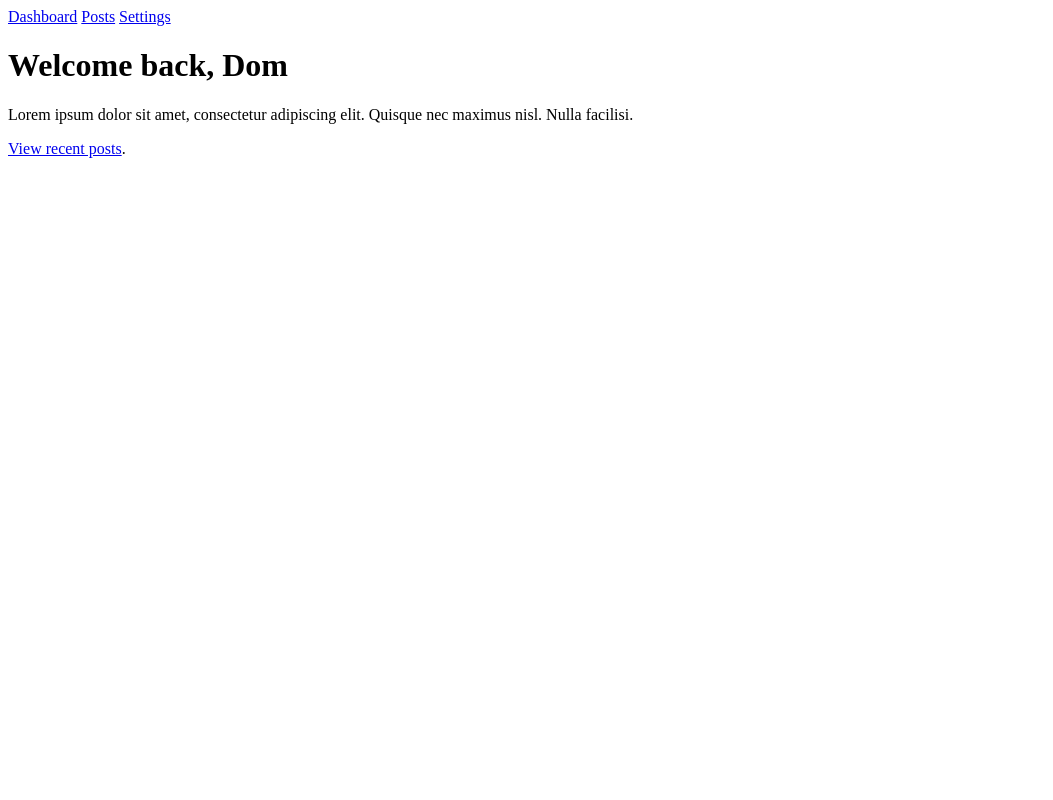
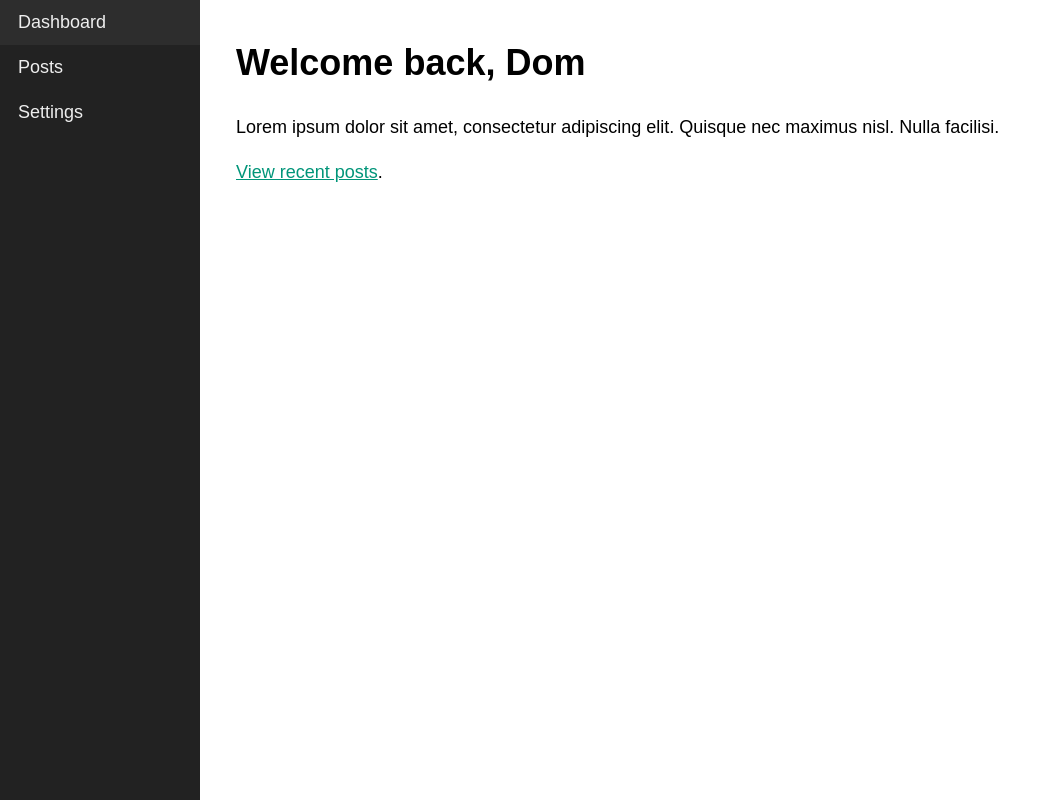
Before and after one commit to tfuamu1/Single-Page-App, a website with bundled scripts: page frontend/index.html in a window 1280 px wide. Shown: the whole page, without its empty margins (0-1053 px from the left). Built offline with nearby package versions, Linux system fonts and the light colour scheme.

Commit message:
#6 Add posts and settings

```diff
--- a/frontend/index.html
+++ b/frontend/index.html
@@ -4,6 +4,7 @@
     <meta charset="UTF-8">
     <meta name="viewport" content="width=device-width, initial-scale=1.0">
     <title>Moviegoer Blog</title>
+    <link rel="stylesheet" href="/static/css/index.css">
 </head>
 <body>
     <nav class="nav">
--- /dev/null
+++ b/frontend/static/css/index.css
@@ -0,0 +1,37 @@
+body {
+    --nav-width: 200px;
+    margin: 0 0 0 var(--nav-width);
+    font-family: 'Quicksand', sans-serif;
+    font-size: 18px;
+}
+
+.nav {
+    position: fixed;
+    top: 0;
+    left: 0;
+    width: var(--nav-width);
+    height: 100vh;
+    background: #222222;
+}
+
+.nav__link {
+    display: block;
+    padding: 12px 18px;
+    text-decoration: none;
+    color: #eeeeee;
+    font-weight: 500;
+}
+
+.nav__link:hover {
+    background: rgba(255, 255, 255, 0.05);
+}
+
+#app {
+    margin: 2em;
+    line-height: 1.5;
+    font-weight: 500;
+}
+
+a {
+    color: #009579;
+}
--- a/frontend/static/js/index.js
+++ b/frontend/static/js/index.js
@@ -1,4 +1,6 @@
 import Dashboard from "./views/Dashboard.js";
+import Posts from "./views/Posts.js";
+import Settings from "./views/Settings.js";
 
 const navigateTo = (url) => {
   history.pushState(null, null, url);
@@ -8,8 +10,8 @@ const navigateTo = (url) => {
 const router = async () => {
   const routes = [
     { path: "/", view: Dashboard },
-    // { path: "/posts", view: () => console.log("Viewing Posts") },
-    // { path: "/settings", view: () => console.log("Viewing Settings") },
+    { path: "/posts", view: Posts },
+    { path: "/settings", view: Settings },
   ];
 
   // Test each route for potential match
--- /dev/null
+++ b/frontend/static/js/views/Posts.js
@@ -0,0 +1,19 @@
+import AbstractView from "./AbstractView.js";
+
+export default class extends AbstractView {
+  constructor() {
+    super();
+    this.setTitle("Posts");
+  }
+
+  async getHtml() {
+    return `
+            <h1>Posts</h1>
+            <p>
+                Lorem ipsum dolor sit amet, consectetur adipiscing elit.
+                Quisque nec maximus nisl. Nulla facilisi.
+             </p>
+
+        `;
+  }
+}
--- /dev/null
+++ b/frontend/static/js/views/Settings.js
@@ -0,0 +1,19 @@
+import AbstractView from "./AbstractView.js";
+
+export default class extends AbstractView {
+  constructor() {
+    super();
+    this.setTitle("Settings");
+  }
+
+  async getHtml() {
+    return `
+            <h1>Settings</h1>
+            <p>
+                Lorem ipsum dolor sit amet, consectetur adipiscing elit.
+                Quisque nec maximus nisl. Nulla facilisi.
+             </p>
+
+        `;
+  }
+}
```
